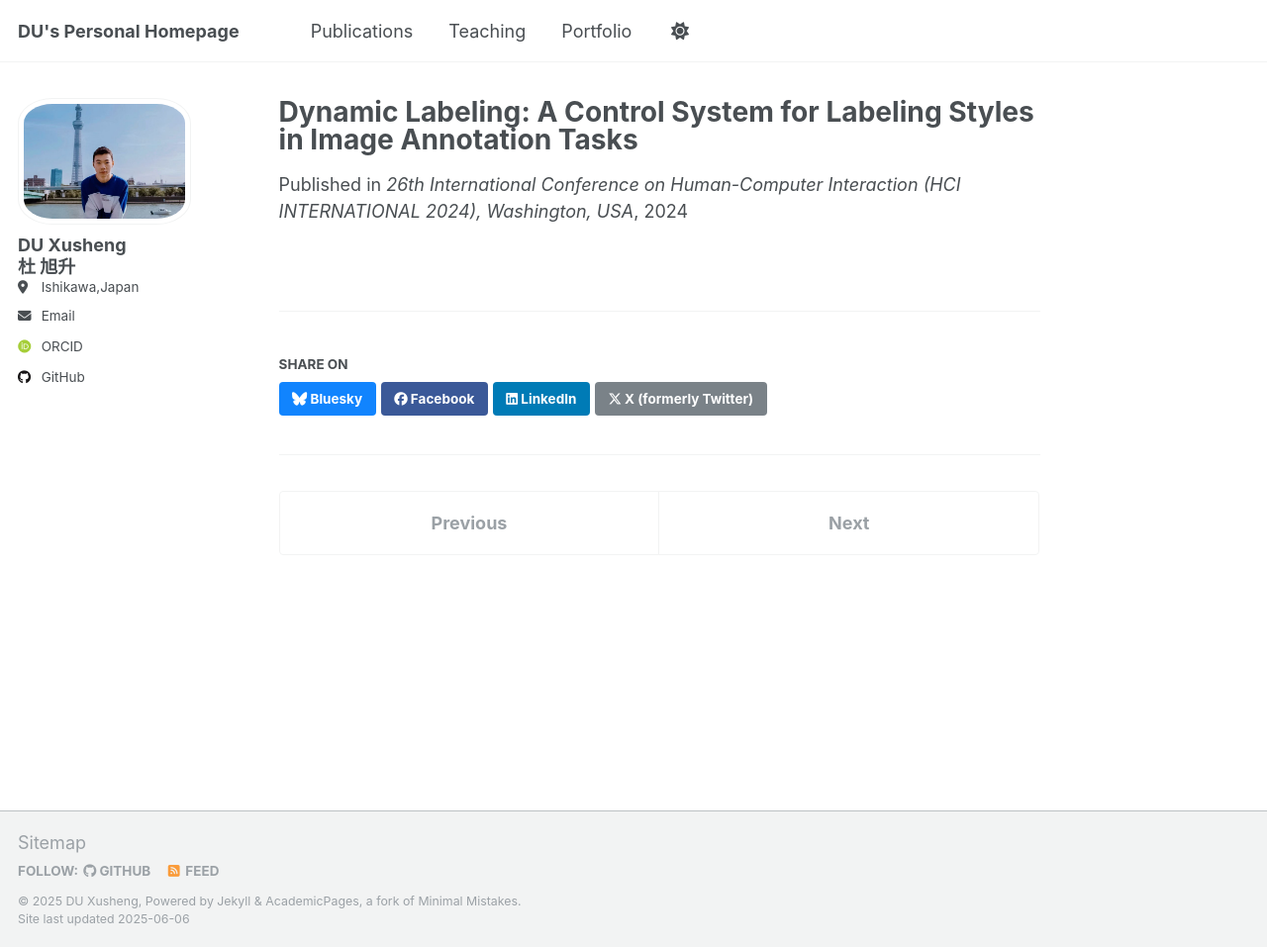
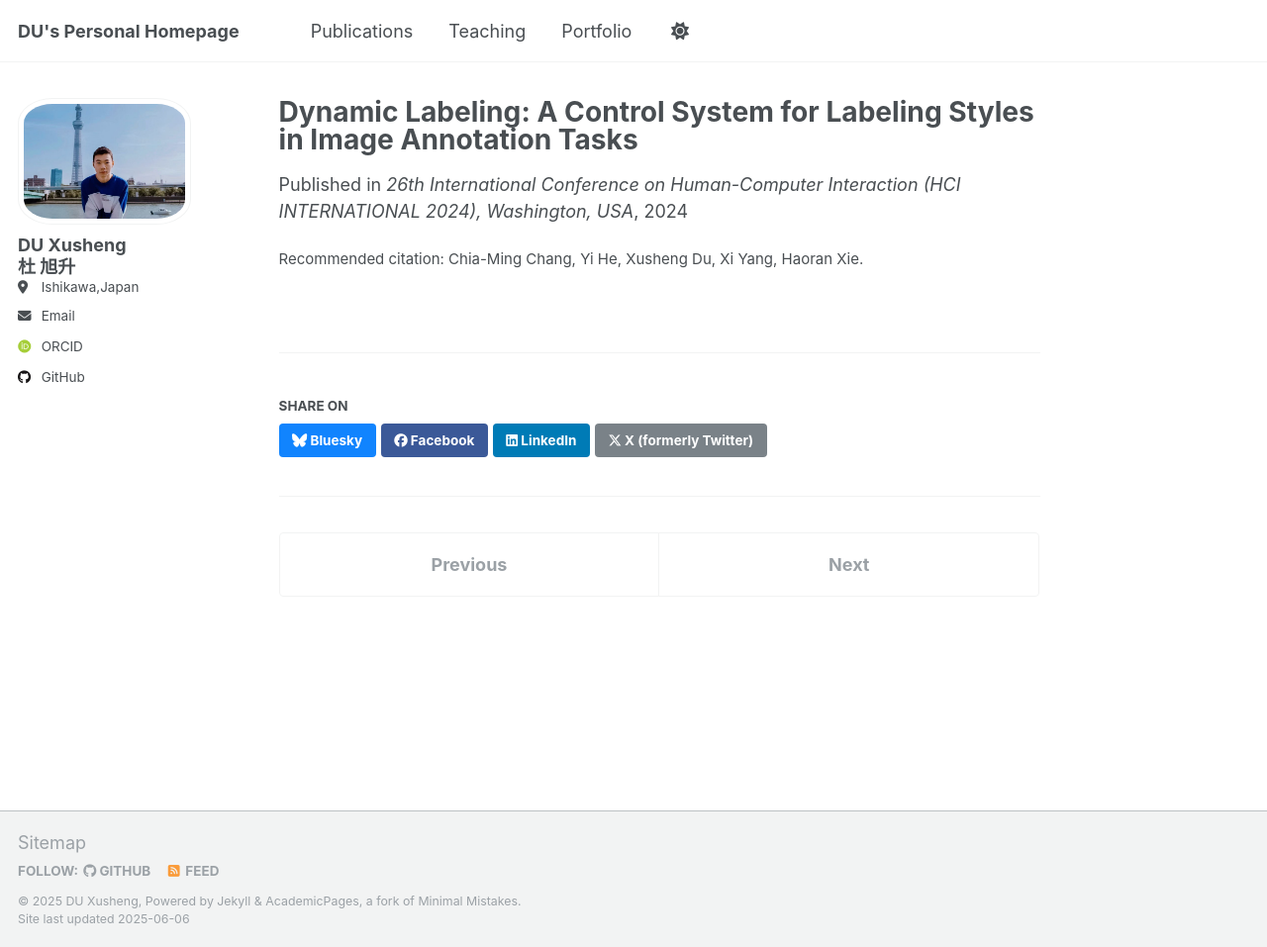
Before and after one commit to ToKyokushou/ToKyokushou.github.io, a Jekyll site: the page built from _publications/2024-07-dynamic-labeling.md, in a window 1280 px wide and 957 px high. Shown: the whole window at 99% size. Built offline with Jekyll 4.4.1, drawn with Linux system fonts in a browser that asks for light colours; some web fonts are replaced.

Commit message:
Update 2024-07-dynamic-labeling.md

```diff
--- a/_publications/2024-07-dynamic-labeling.md
+++ b/_publications/2024-07-dynamic-labeling.md
@@ -6,4 +6,5 @@ permalink: /publication/2024-07-dynamic-labeling
 excerpt: 'A control system for dynamically adapting labeling styles in image annotation workflows.'
 date: 2024-07-01
 venue: '26th International Conference on Human-Computer Interaction (HCI INTERNATIONAL 2024), Washington, USA'
+citation: Chia-Ming Chang, Yi He, Xusheng Du, Xi Yang, Haoran Xie.
 ---
```
